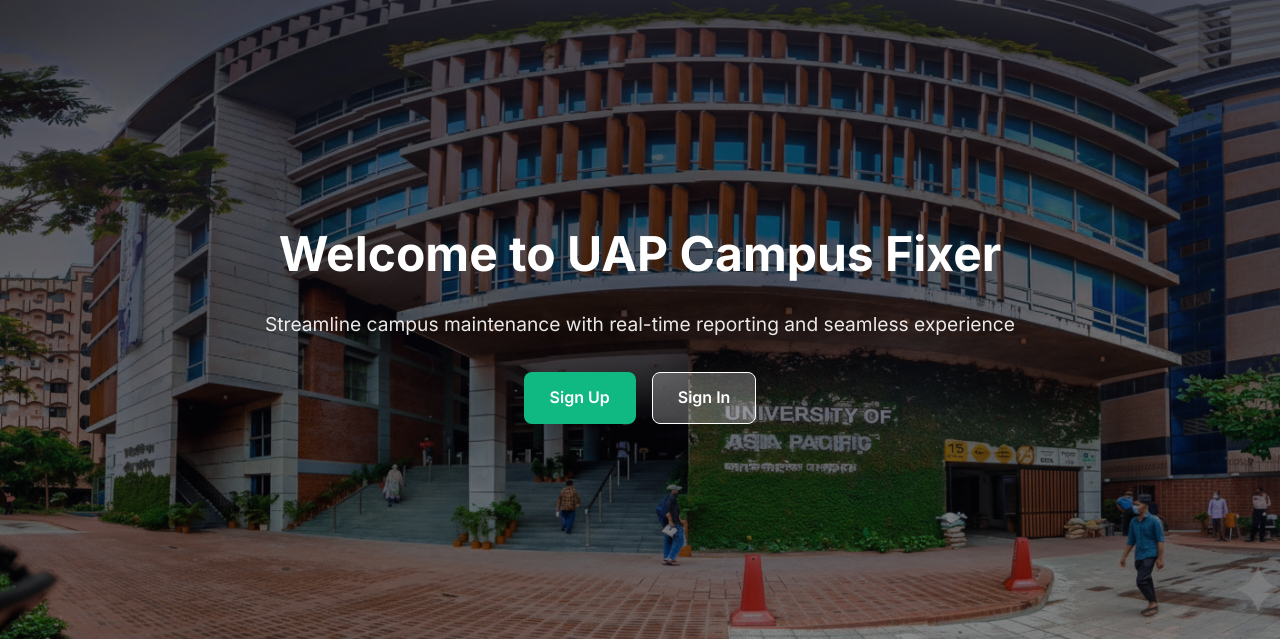
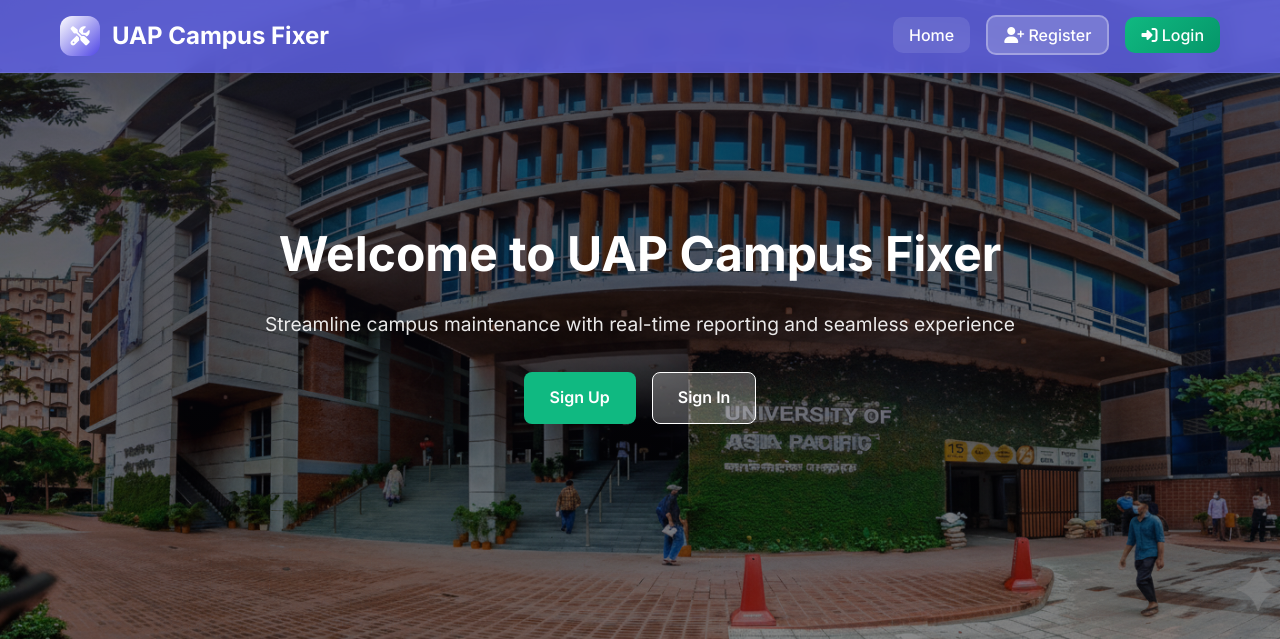
Before and after one commit to rokonur-zaman-rokon/UAP-CAMPUS-FIXER, a Django app: page / in a window 1280 px wide. Shown: the top 639 px of the page. Run offline with Django 5.2, Linux system fonts and the light colour scheme; data that the repository does not hold is empty.

Commit message:
color fix

```diff
--- a/campus_fixer/templates/campus_fixer/base.html
+++ b/campus_fixer/templates/campus_fixer/base.html
@@ -57,7 +57,7 @@
             width: 100%;
             z-index: 1000;
             transition: top 0.3s ease-in-out;
-            background: rgba(38, 85, 255, 0.97);
+            background: rgba(99,102,241,0.8);
             backdrop-filter: blur(10px);
             border-bottom: 1px solid rgba(255, 255, 255, 0.09);
         }
```
